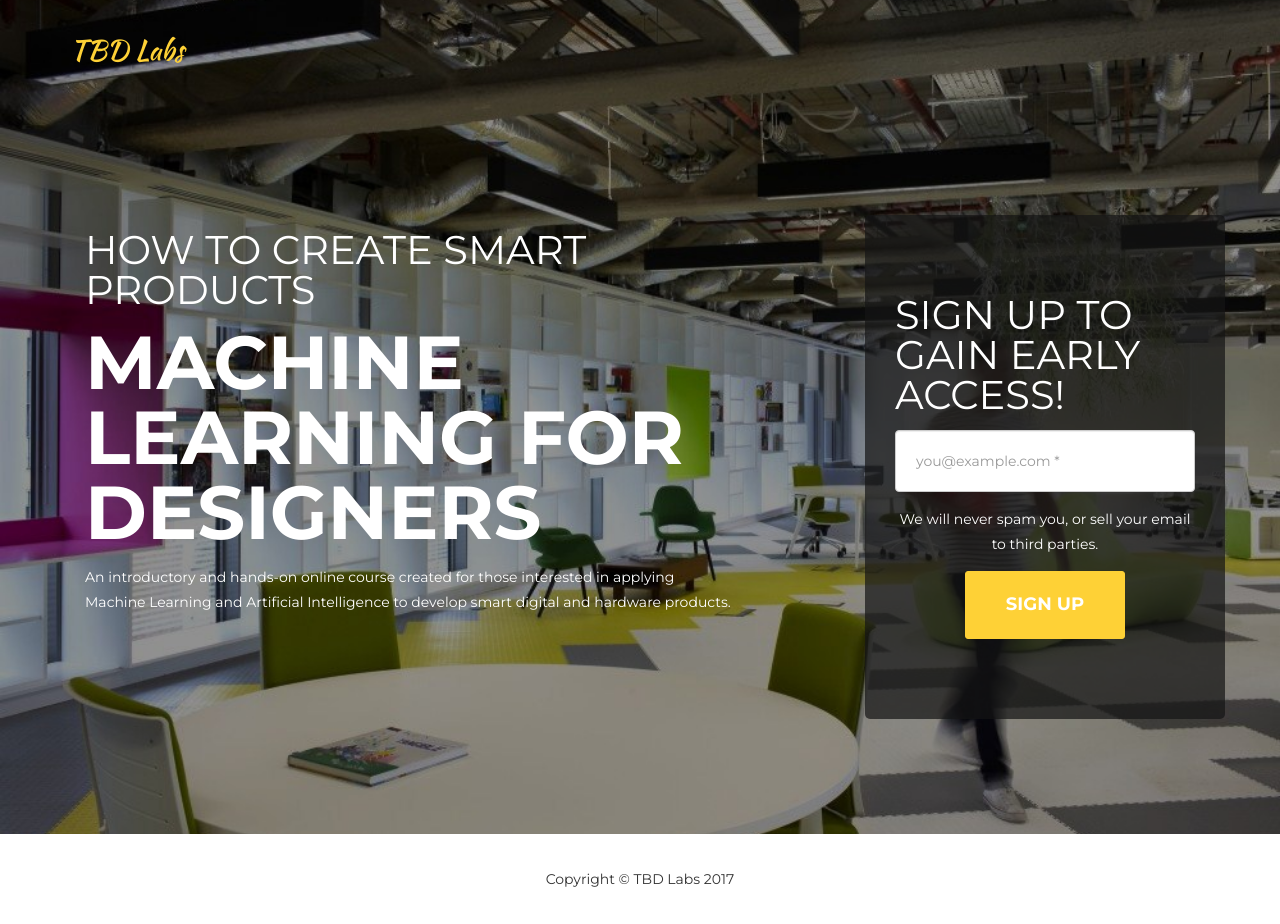
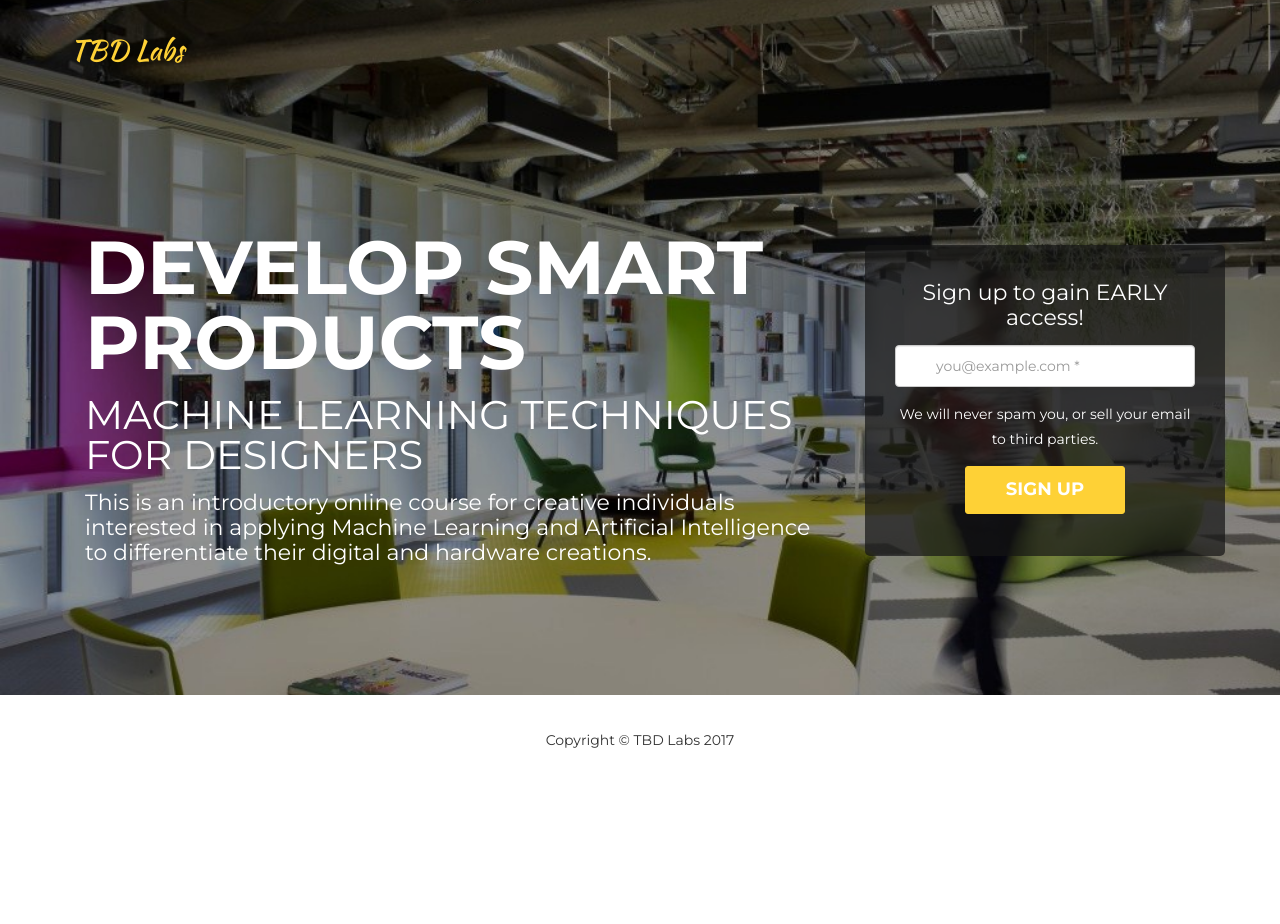
Before and after one commit to CarlosRMontesinos/TBDLabs, a plain HTML site: page classes/machinelearning/index.html in a window 1280 px wide. After the commit the page ends 800 px from the top, so only its background shows below. Drawn offline with nearby package versions, Linux system fonts and the light colour scheme; a web font is replaced by a local one.

Commit message:
Made final changes for now.

```diff
--- a/classes/machinelearning/css/agency.css
+++ b/classes/machinelearning/css/agency.css
@@ -118,7 +118,7 @@ fieldset[disabled] .btn-primary.active {
 }
 
 .btn-xl {
-    padding: 20px 40px;
+    padding: 10px 40px;
     border-color: #fed136;
     border-radius: 3px;
     text-transform: uppercase;
@@ -279,6 +279,8 @@ header {
     padding-top: 200px;
     padding-bottom: 100px;
     border: 0px;
+    font-size: 22px;
+    line-height: 25px;
 }
 
 header .intro-text {
@@ -316,6 +318,8 @@ header .intro-text .intro-heading {
         margin-top: 15px;
         margin-bottom: 15px;
         font-family: Montserrat,"Helvetica Neue",Helvetica,Arial,sans-serif;
+        font-size: 22px;
+        line-height: 25px;
      /*   padding-top: 300px;
         padding-bottom: 200px; */
     }
@@ -679,9 +683,9 @@ section#contact {
     background-position: center;
     background-repeat: repeat;
     border-radius: 5px;
-    margin: 0px;
-    padding-top: 65px;
-    padding-bottom: 65px;
+    margin-top: 30px;
+    padding-top: 20px;
+    padding-bottom: 20px;
     border: 0px;
 }
 
@@ -698,7 +702,8 @@ section#contact .form-group {
 
 section#contact .form-group input,
 section#contact .form-group textarea {
-    padding: 20px;
+    /*padding: 20px;*/
+    padding: 10px 40px;
 }
 
 section#contact .form-group input.form-control {
--- a/classes/machinelearning/index.html
+++ b/classes/machinelearning/index.html
@@ -40,20 +40,19 @@
         <div class="intro-text">
           <div class="container">
             <div class="row">
-                            <div class="col-md-7">
-                                <div class="intro-lead-in" align="left">How to Create Smart Products</div>
-                                <div class="intro-heading" align="left">Machine Learning for Designers</div>
-                                <p class="intro-text" align="left">An introductory and hands-on online course created for those interested
-                                    in applying Machine Learning and Artificial Intelligence to develop smart
-                                    digital and hardware products.</p>
+              <div class="col-md-8">
+                <div class="intro-heading" align="left">Develop Smart Products</div>
+                <div class="intro-lead-in" align="left">Machine learning techniques for designers</div>
+                <p class="intro-text" align="left">This is an introductory online course for creative individuals interested
+                  in applying Machine Learning and Artificial Intelligence to differentiate
+                  their digital and hardware creations.</p>
               </div>
-                            <div class="col-md-1"></div>
               <div class="col-md-4">
                 <!-- Contact -->
                 <section id="contact">
                   <form action="//CarlosRMontesinos.us14.list-manage.com/subscribe/post?u=ca1fa526759cd67dfc3e921b0&amp;id=8d5a41caed" method="post" id="mc-embedded-subscribe-form" name="mc-embedded-subscribe-form" class="text-center validate" target="_blank" novalidate="">
                     <div class="form-group">
-                                            <div class="intro-lead-in" align="left">Sign up to gain EARLY access!</div>
+                      <div class="intro-text" align="center">Sign up to gain EARLY access!</div>
                     </div>
                     <div class="form-group">
                       <input type="email" name="EMAIL" value="" placeholder="you@example.com *" class="form-control" id="mce-EMAIL">
```
Lines whose indentation alone changed are shown as unchanged.
